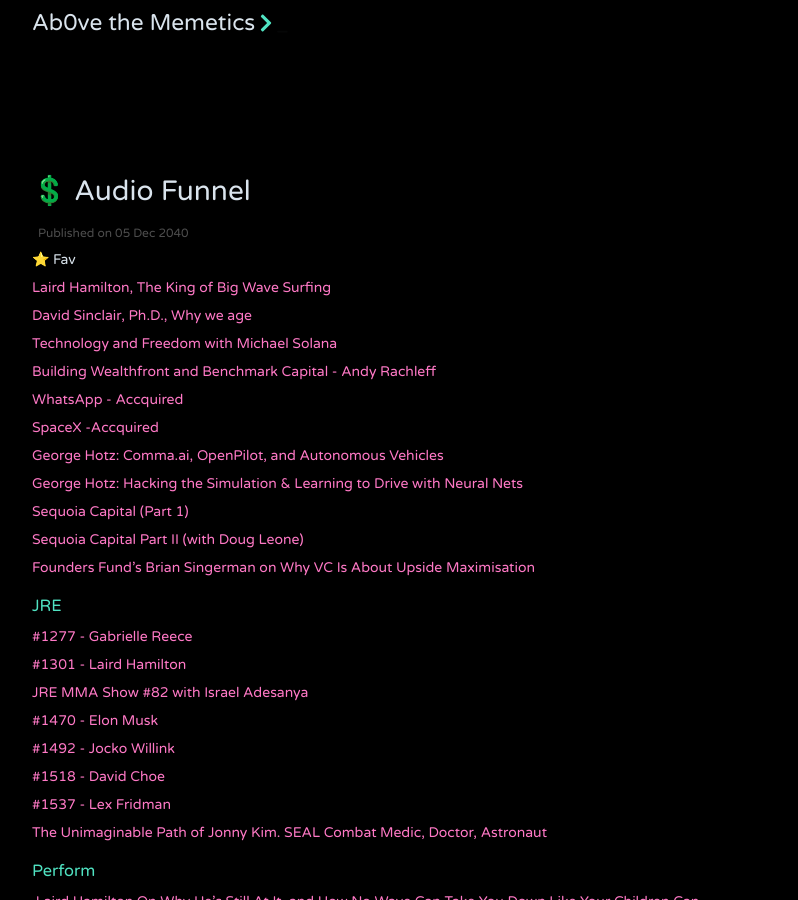
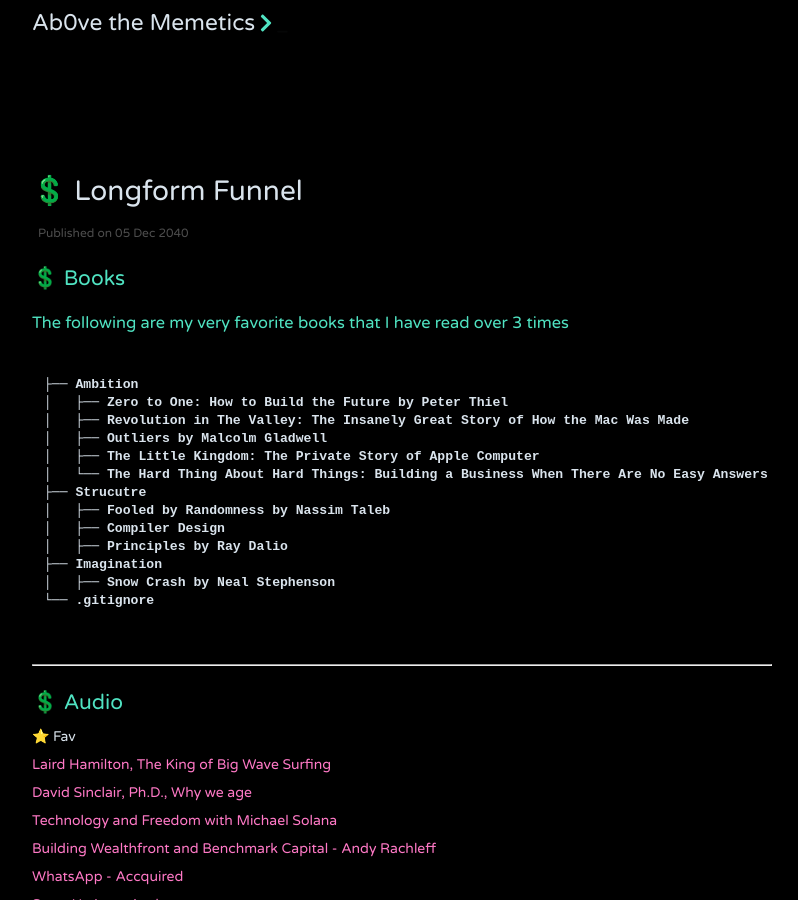
Before and after one commit to jithendrabsy/thoughts, a Jekyll site: the page built from _posts/2040-12-05-longform.md, in a window 1280 px wide and 900 px high. Shown: the whole window, without its empty margins (238-1036 px from the left). Built offline with Jekyll 4.4.1, drawn with Linux system fonts in a browser that asks for light colours; nearby versions of some CDN libraries.

Commit message:
Remove Audio, Rebuild Longform

````diff
--- a/_posts/2040-12-05-audio.md
+++ b/_posts/2040-12-05-longform.md
@@ -1,9 +1,36 @@
 ---
 layout: post
-title:  "💲 Audio Funnel"
+title:  "💲 Longform Funnel"
 description:
 tags: Creation
 ---
+
+## 💲 Books
+
+### The following are my very favorite books that I have read over 3 times
+
+```
+
+├── Ambition
+│   ├── Zero to One: How to Build the Future by Peter Thiel
+│   ├── Revolution in The Valley: The Insanely Great Story of How the Mac Was Made
+│   ├── Outliers by Malcolm Gladwell
+│   ├── The Little Kingdom: The Private Story of Apple Computer
+│   └── The Hard Thing About Hard Things: Building a Business When There Are No Easy Answers by Ben Horowitz
+├── Strucutre
+│   ├── Fooled by Randomness by Nassim Taleb
+│   ├── Compiler Design
+│   ├── Principles by Ray Dalio
+├── Imagination
+│   ├── Snow Crash by Neal Stephenson
+└── .gitignore
+
+
+```
+
+---
+
+## 💲 Audio
 
  ⭐️ Fav
 
````
Also changed, not shown: _posts/2040-12-01-books.md (deleted, +0 -27 lines), _posts/2040-12-06-thinking.md (+16 -0 lines).
